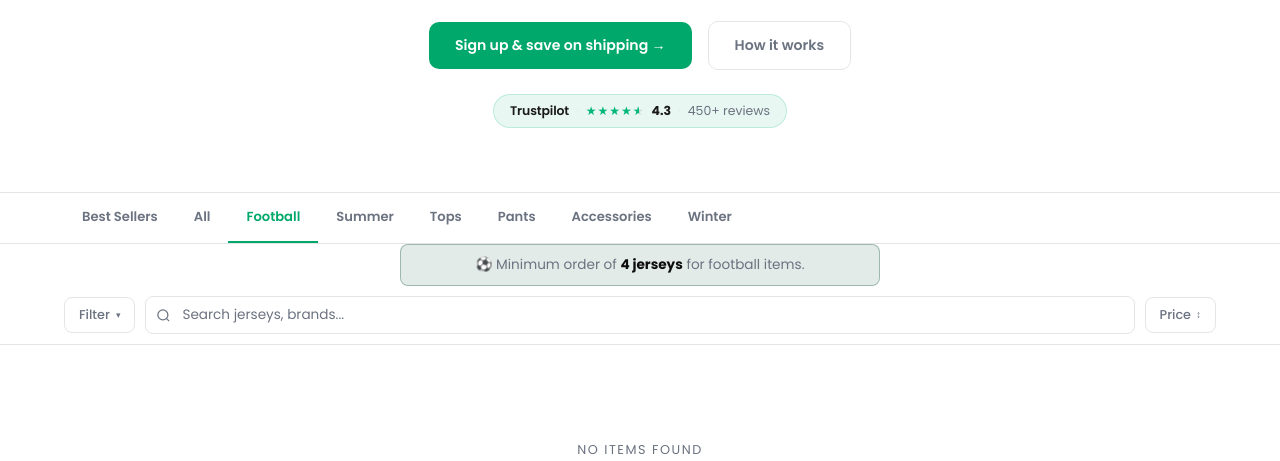
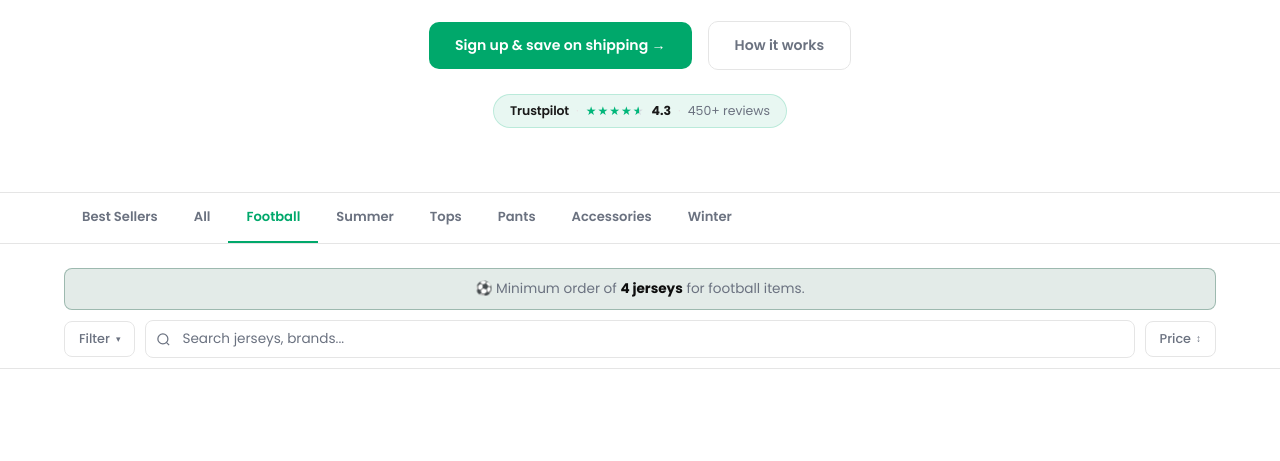
Before and after one commit to Proton452/archive-fashion, a plain HTML site: page index.html in a window 1280 px wide. Shown: the part 339-800 px from the top of the page. Drawn offline with Linux system fonts and the light colour scheme; no server answers; a script that the page names is missing.

Commit message:
fix: football notice vertical spacing

```diff
--- a/css/style.css
+++ b/css/style.css
@@ -547,8 +547,7 @@ a { text-decoration: none; color: inherit; }
 ================================================ */
 .football-notice {
   display: none;
-  max-width: 480px;
-  margin: 0 auto;
+  margin: 1.5rem var(--pad-x) 0;
   padding: 10px 16px;
   background: rgba(26, 92, 71, 0.12);
   border: 1px solid rgba(26, 92, 71, 0.35);
```
